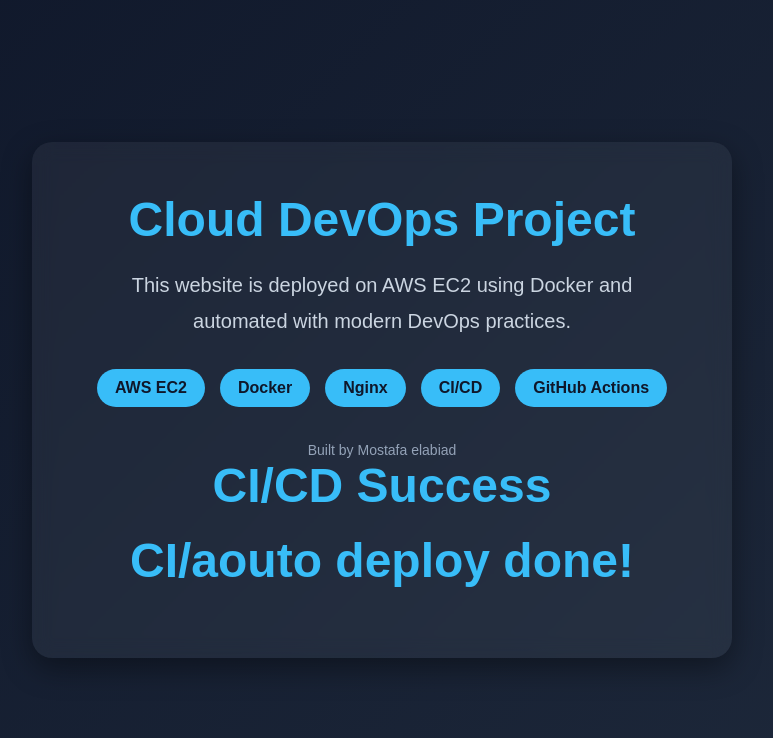
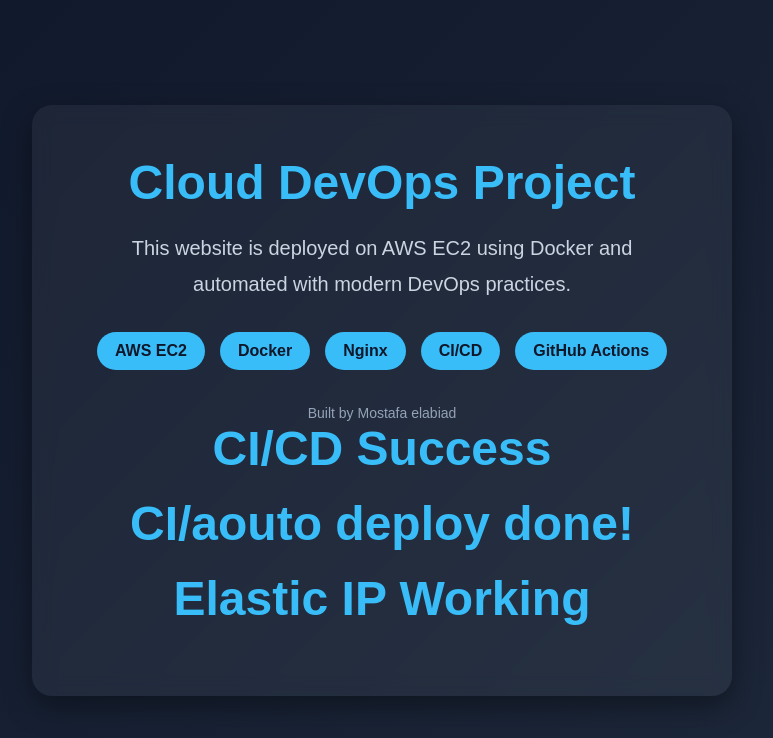
Before and after one commit to elabiadmostafa73-hash/aws-docker-website, a plain HTML site: page index.html in a window 1280 px wide. Shown: the whole page, without its empty margins (258-1031 px from the left). Drawn offline with Linux system fonts and the light colour scheme.

Commit message:
Test elastic ip deployment

```diff
--- a/index.html
+++ b/index.html
@@ -92,6 +92,7 @@
             Built by Mostafa elabiad
         <h1>CI/CD Success</h1>
        <h1>CI/aouto deploy done!</h1>
+       <h1>Elastic IP Working</h1>
         </div>
 
     </div>
```
